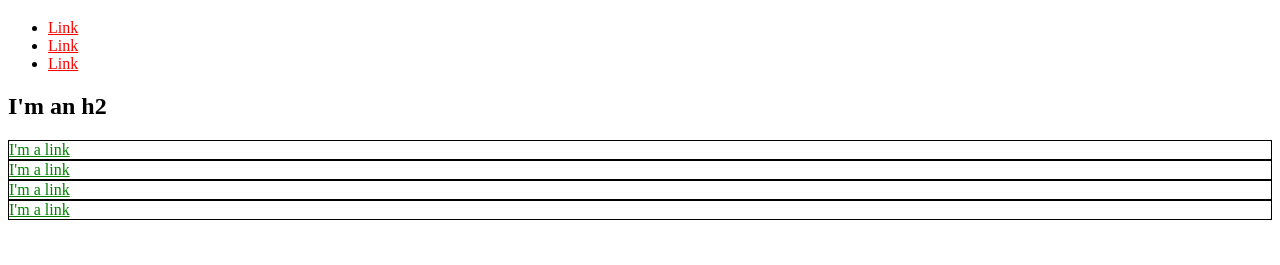
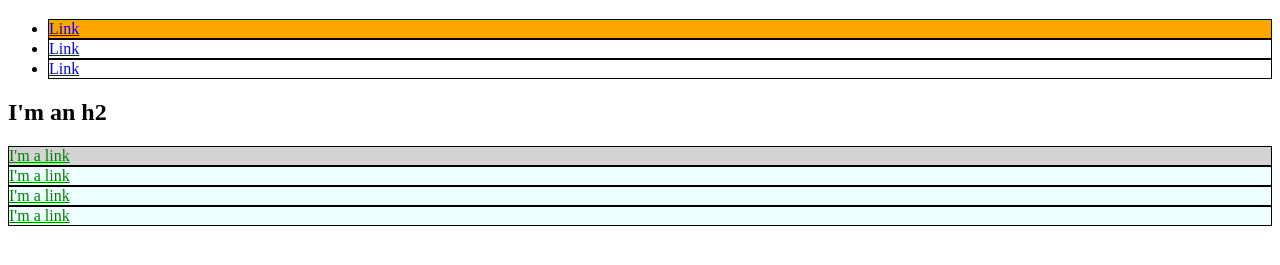
Before and after one commit to Miyajima0828/Miyajima0828.github.io, a plain HTML site: page index.html in a window 1280 px wide. Shown: the part 61-326 px from the top of the page. Drawn offline with Linux system fonts and the light colour scheme.

Commit message:
Add inline styles

```diff
--- a/index.html
+++ b/index.html
@@ -3,32 +3,64 @@
   <head>
     <title>Test Page: Don't Panic</title>
     <meta charset="utf-8">
+    <style>
+      a{
+        color: red;
+      }
+      div{
+        border: 1px solid black;
+      }
+      div a{
+        color: green;
+      }
+      li{
+        border: 1px solid black;
+      }
+      li a{
+        color: blue;
+      }
+      #exec-bio{
+        background-color: lightgrey;
+      }
+      #practice-1{
+        background-color: orange;
+      }
+      .bio-box{
+        border:1px solid black;
+      }
+      .bio-box a{
+        color: green;
+      }
+      .practice-2{
+        background-color: azure;
+      }
+    </style>
   </head>
   <body>
     <h1>I'm an h1</h1>
     <ul>
-      <li>
-        <a href="https://example.com/" style="color: red;">Link</a>
+      <li id="practice-1">
+        <a href="https://example.com/" >Link</a>
       </li>
       <li>
-        <a href="https://example.com/" style="color: red;">Link</a>
+        <a href="https://example.com/" >Link</a>
       </li>
       <li>
-        <a href="https://example.com/" style="color: red;">Link</a>
+        <a href="https://example.com/" >Link</a>
       </li>
     </ul>
     <h2>I'm an h2</h2>
-    <div style="border: 1px solid black;">
-      <a href="https://example.com/" style="color: green;">I'm a link</a>
+    <div id="exec-bio" class="bio-box practice-2">
+      <a href="https://example.com/">I'm a link</a>
     </div>
-    <div style="border: 1px solid black;">
-      <a href="https://example.com/" style="color: green;">I'm a link</a>
+    <div class="bio-box practice-2">
+      <a href="https://example.com/">I'm a link</a>
     </div>
-    <div style="border: 1px solid black;">
-      <a href="https://example.com/" style="color: green;">I'm a link</a>
+    <div class="bio-box practice-2">
+      <a href="https://example.com/">I'm a link</a>
     </div>
-    <div style="border: 1px solid black;">
-      <a href="https://example.com/" style="color: green;">I'm a link</a>
+    <div class="bio-box practice-2">
+      <a href="https://example.com/">I'm a link</a>
     </div>
   </body>
 </html>
```
